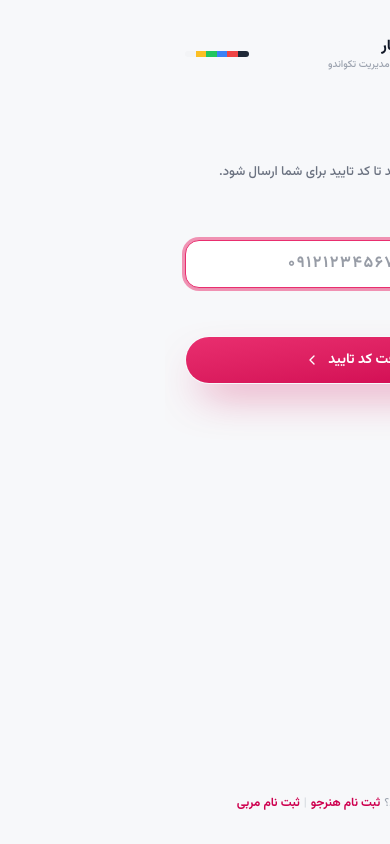
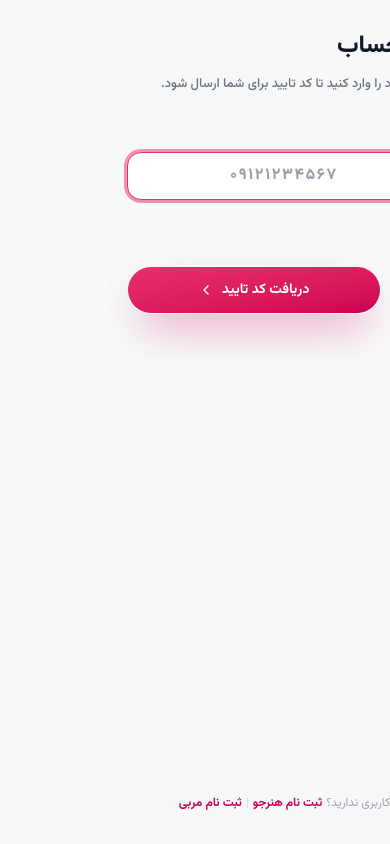
Before and after one commit to MostafaMemari/taekyar-pwa, a Next.js app: page /login in a window 390 px wide. Built offline with nearby package versions, Linux system fonts and the light colour scheme.

Commit message:
refactor(auth): render login without the brand header
Login was the last mobile-entry screen with the top brand/back header, so it looked
like a different product next to signup and `/verify`. It now uses the header-less
shell and the house back/primary CTA row; AGENTS.md records the rule.

```diff
--- a/src/features/auth/forms/login-form.tsx
+++ b/src/features/auth/forms/login-form.tsx
@@ -45,6 +45,7 @@ export function LoginForm() {
     <AuthScreen
       subtitle="سامانه مدیریت تکواندو"
       backHref="/"
+      showHeader={false}
       footer={
         <>
           حساب کاربری ندارید؟
@@ -61,7 +62,7 @@ export function LoginForm() {
       <AuthPageTitle>ورود به حساب</AuthPageTitle>
       <AuthPageLead>شماره موبایل خود را وارد کنید تا کد تایید برای شما ارسال شود.</AuthPageLead>
 
-      <form className="mt-7" onSubmit={submit} noValidate>
+      <form className="mt-7 flex flex-1 flex-col" onSubmit={submit} noValidate>
         <AuthField label="شماره موبایل" htmlFor="mobile" hint={`مثال: ${toPersianDigits("09121234567")}`}>
           <Controller
             control={control}
@@ -90,10 +91,15 @@ export function LoginForm() {
 
         <AuthFormError message={message} />
 
-        <Button type="submit" variant="brand" size="cta" className="mt-5 w-full" disabled={isSubmitting}>
-          <span>{isSubmitting ? "در حال ارسال..." : "دریافت کد تایید"}</span>
-          <ChevronLeft data-icon="inline-end" aria-hidden="true" />
-        </Button>
+        <div className="cta-dock cta-row mt-6 gap-3">
+          <Button variant="outline" size="cta" render={<Link href="/" />} nativeButton={false}>
+            بازگشت
+          </Button>
+          <Button type="submit" variant="brand" size="cta" disabled={isSubmitting}>
+            <span>{isSubmitting ? "در حال ارسال..." : "دریافت کد تایید"}</span>
+            <ChevronLeft data-icon="inline-end" aria-hidden="true" />
+          </Button>
+        </div>
       </form>
     </AuthScreen>
   );
```
Also changed, not shown: 1 other file (tests, documents, lock files or other folders).
